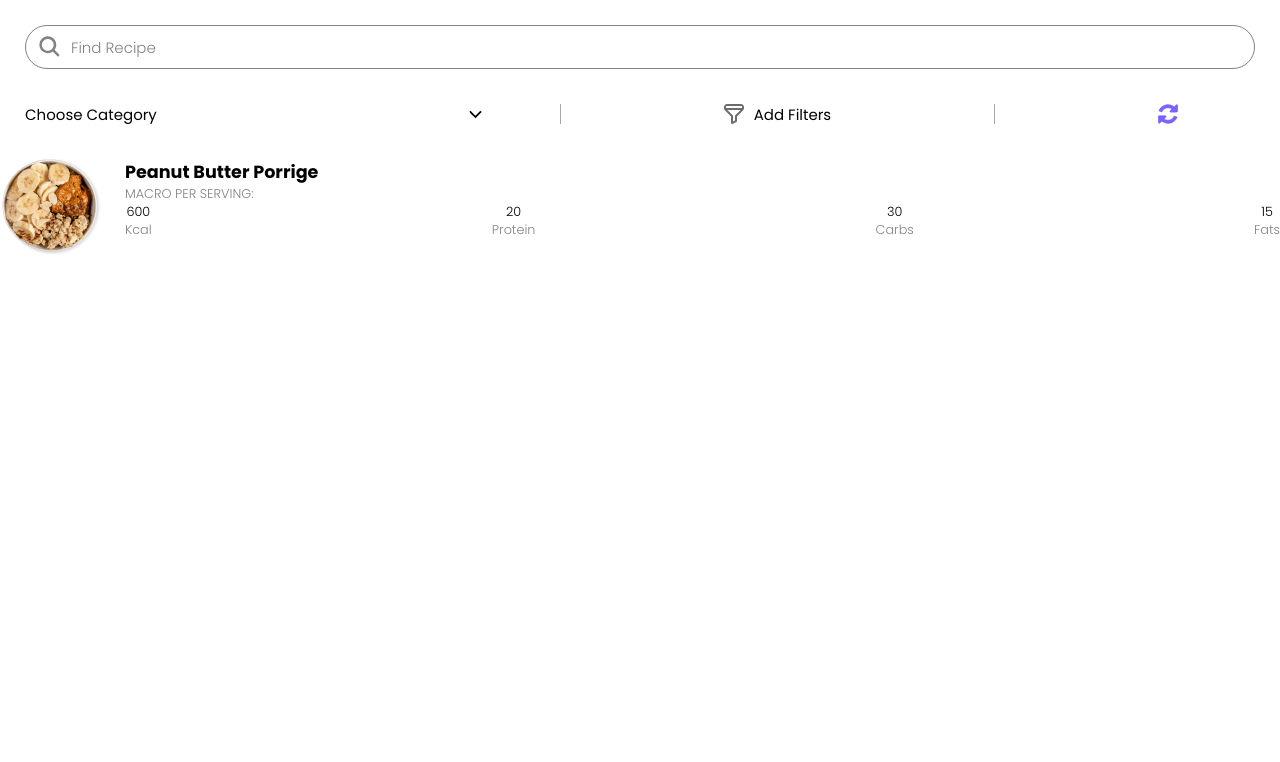
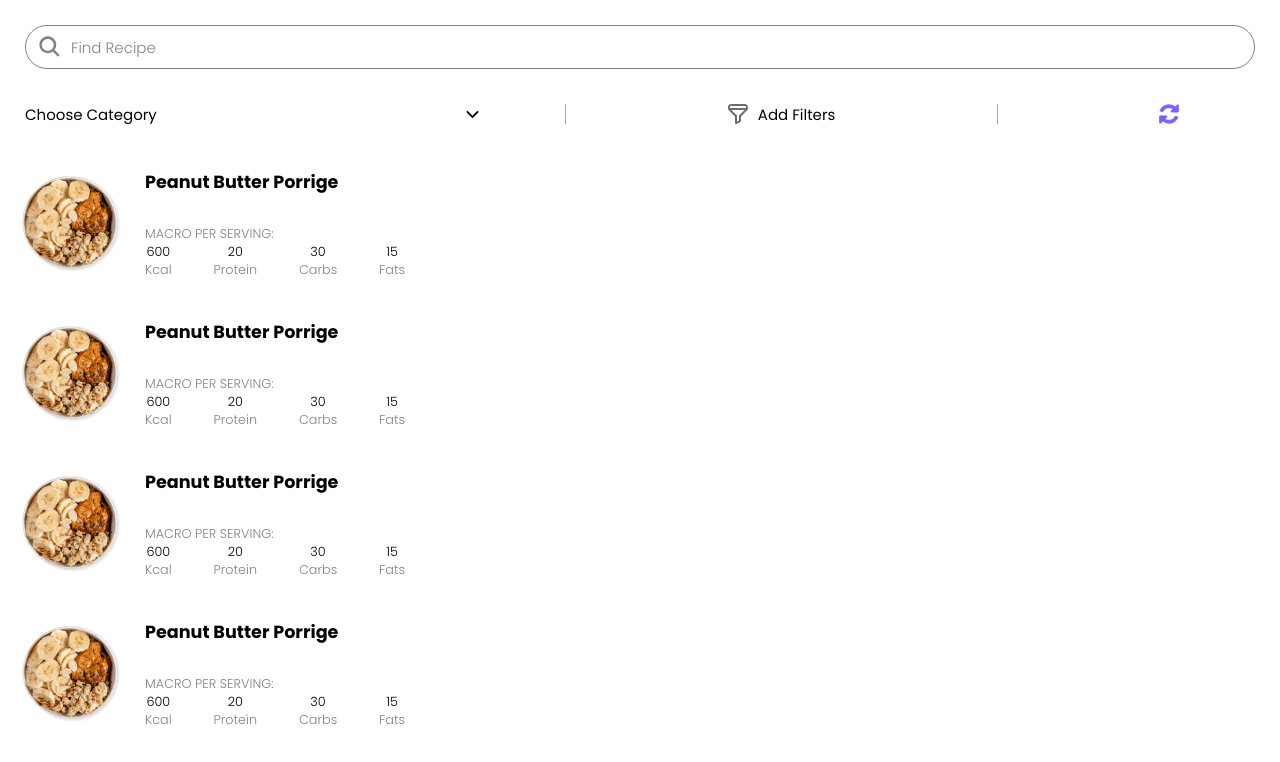
Before and after one commit to DawidKopys/find-recipe-app, a React app: page / in a window 1280 px wide. Built offline with nearby package versions, Linux system fonts and the light colour scheme.

Commit message:
Recipe cards improve styling

```diff
--- a/src/ChooseCategoryButton/ChooseCategoryButton.css
+++ b/src/ChooseCategoryButton/ChooseCategoryButton.css
@@ -23,12 +23,12 @@
   width: 15px;
 }
 
-@media screen and (max-width: 400px) {
-  #choose-category-button img {
-    padding-right: 10px;
-    width: 25px;
-  }
+/* @media screen and (max-width: 400px) { */
+#choose-category-button img {
+  padding-right: 10px;
+  width: 25px;
 }
+/* } */
 
 /* typography */
 #choose-category-button .buttontext {
--- a/src/FindRecipeApp.css
+++ b/src/FindRecipeApp.css
@@ -24,15 +24,31 @@
 /**************** Recipe Cards **************/
 /* Recipe cards layout */
 .recipe-card {
-  height: 150px;
+  height: 130px;
   display: grid;
   grid-template-columns: 105px 1fr;
   gap: 20px;
+  margin: 20px;
+  margin-bottom: 10px;
+}
+
+.recipe-card img {
+  align-self: center;
+}
+
+.recipe-card .recipe-info-container > p {
+  margin-top: 30px;
+}
+
+.recipe-card .recipe-info-container > h3 {
+  margin-top: 10px;
 }
 
 .recipe-macro-container {
   display: flex;
   justify-content: space-between;
+  padding-right: 20px;
+  max-width: 280px;
 }
 
 /* Typography */
@@ -41,7 +57,7 @@
   font-style: normal;
 }
 
-.recipe-card .recipe-info-container h3 {
+.recipe-card .recipe-info-container > h3 {
   font-size: 1.1rem;
   font-weight: 700;
 }
@@ -53,13 +69,13 @@
   text-transform: uppercase;
 }
 
-.recipe-card .recipe-info-container .recipe-macro p,
-.recipe-card .recipe-info-container .recipe-macro h4 {
+.recipe-card .recipe-info-container .recipe-macro > p,
+.recipe-card .recipe-info-container .recipe-macro > h4 {
   font-size: 0.8rem;
   font-weight: 100;
   text-align: center;
 }
-.recipe-card .recipe-info-container .recipe-macro h4 {
+.recipe-card .recipe-info-container .recipe-macro > h4 {
   color: #828282;
   text-transform: capitalize;
 }
--- a/src/recipes.js
+++ b/src/recipes.js
@@ -7,24 +7,24 @@ const recipes = [
     macro: { calories: 600, protein: 20, carbs: 30, fats: 15 },
     image: PorrigeImage,
   },
-  // {
-  //   id: 2,
-  //   name: 'Peanut Butter Porrige',
-  //   macro: { calories: 600, protein: 20, carbs: 30, fats: 15 },
-  //   image: PorrigeImage,
-  // },
-  // {
-  //   id: 3,
-  //   name: 'Peanut Butter Porrige',
-  //   macro: { calories: 600, protein: 20, carbs: 30, fats: 15 },
-  //   image: PorrigeImage,
-  // },
-  // {
-  //   id: 4,
-  //   name: 'Peanut Butter Porrige',
-  //   macro: { calories: 600, protein: 20, carbs: 30, fats: 15 },
-  //   image: PorrigeImage,
-  // },
+  {
+    id: 2,
+    name: 'Peanut Butter Porrige',
+    macro: { calories: 600, protein: 20, carbs: 30, fats: 15 },
+    image: PorrigeImage,
+  },
+  {
+    id: 3,
+    name: 'Peanut Butter Porrige',
+    macro: { calories: 600, protein: 20, carbs: 30, fats: 15 },
+    image: PorrigeImage,
+  },
+  {
+    id: 4,
+    name: 'Peanut Butter Porrige',
+    macro: { calories: 600, protein: 20, carbs: 30, fats: 15 },
+    image: PorrigeImage,
+  },
 ];
 
 export default recipes;
```
